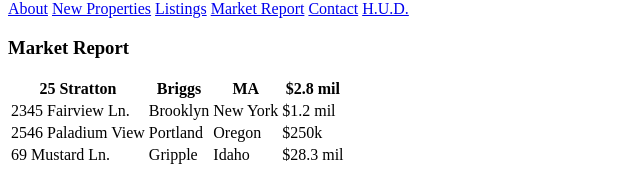
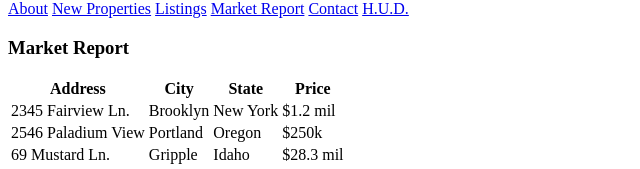
Before and after one commit to kirbycampbell/exceptional-realty, a plain HTML site: page market-report.html in a window 1280 px wide. Shown: the part 127-296 px from the top of the page, without its empty margins (0-640 px from the left). Drawn offline with Linux system fonts and the light colour scheme.

Commit message:
Fixed Table

```diff
--- a/market-report.html
+++ b/market-report.html
@@ -17,10 +17,10 @@
 
     <table>
       <tr>
-        <th>25 Stratton</th>
-        <th>Briggs</th>
-        <th>MA</th>
-        <th>$2.8 mil</th>
+        <th>Address</th>
+        <th>City</th>
+        <th>State</th>
+        <th>Price</th>
       </tr>
       <tr>
         <td>2345 Fairview Ln.</td>
```
